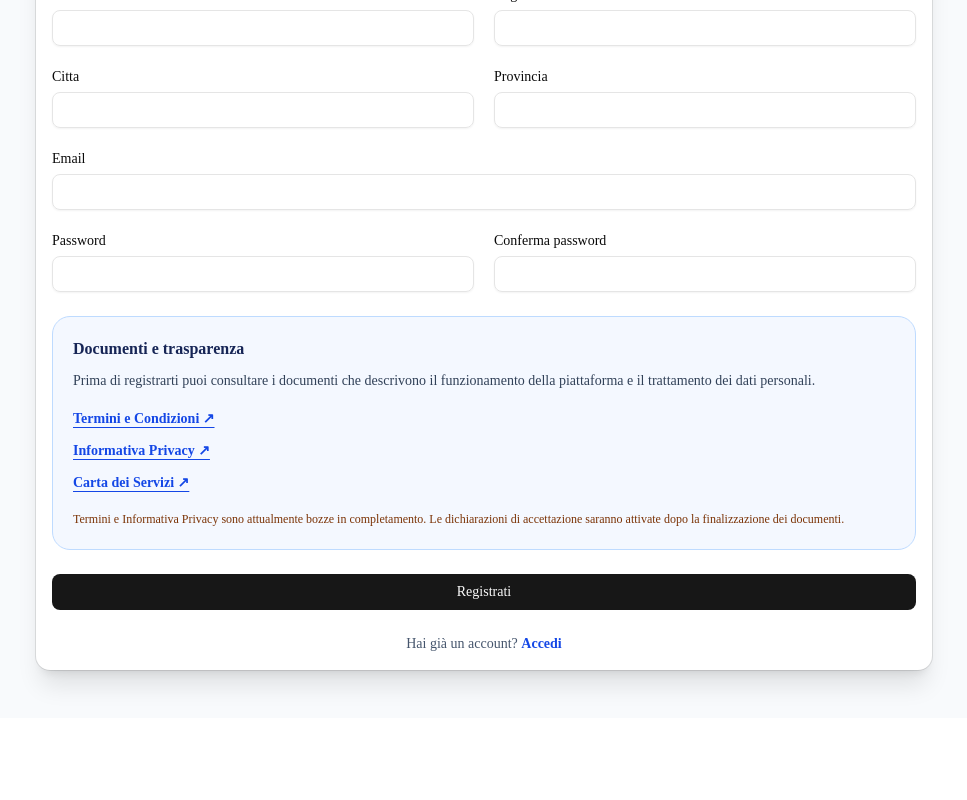
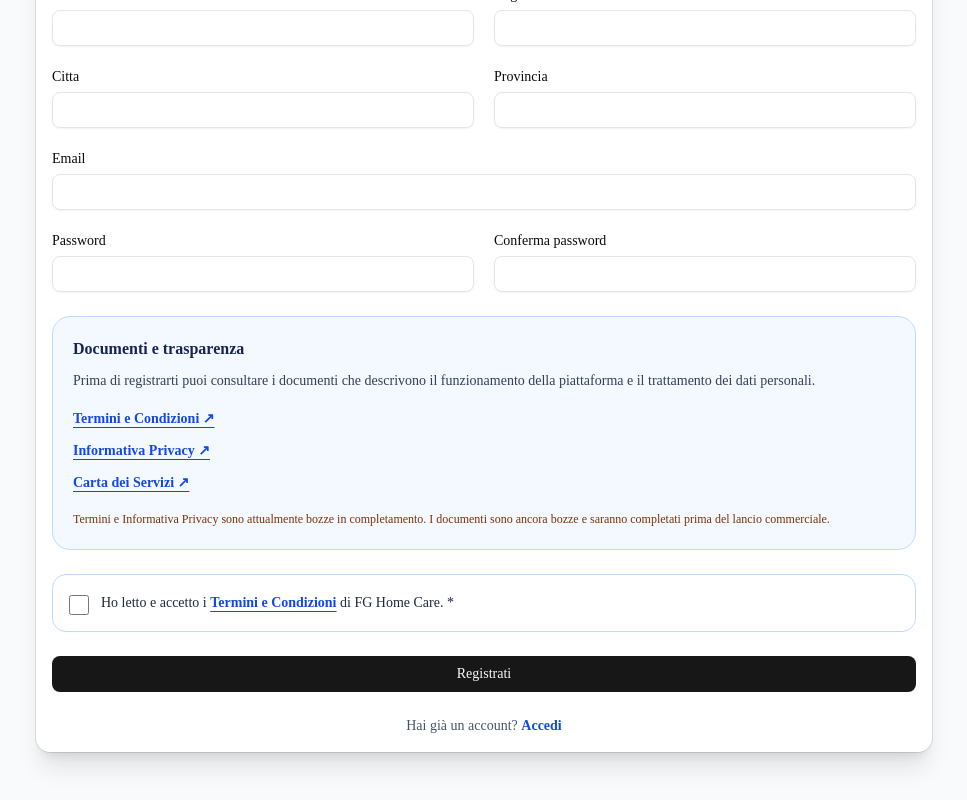
Before and after one commit to Francescogenovese9-oss/fg-home-care, a Next.js app: page /register in a window 1280 px wide. Shown: the part 372-1172 px from the top of the page, without its empty margins (156-1123 px from the left). Before the commit the page ends 1090 px from the top, so only its background shows below. Built offline with nearby package versions, Linux system fonts and the light colour scheme.

Commit message:
Add required terms checkbox on signup

```diff
--- a/components/auth/RegisterForm.tsx
+++ b/components/auth/RegisterForm.tsx
@@ -51,6 +51,7 @@ export default function RegisterForm() {
       password: "",
       confirmPassword: "",
       role: "PATIENT",
+      acceptTerms: false,
       city: "",
       province: "",
       profession: "",
@@ -446,9 +447,20 @@ export default function RegisterForm() {
             </ul>
             <p className="mt-4 text-xs leading-5 text-amber-900">
               Termini e Informativa Privacy sono attualmente bozze in completamento.
-              Le dichiarazioni di accettazione saranno attivate dopo la finalizzazione dei documenti.
+              I documenti sono ancora bozze e saranno completati prima del lancio commerciale.
             </p>
           </section>
+
+          <div className="rounded-xl border border-blue-200 bg-white p-4">
+            <label htmlFor="acceptTerms" className="flex cursor-pointer items-start gap-3 text-sm leading-6 text-slate-800">
+              <input id="acceptTerms" type="checkbox" className="mt-1 h-5 w-5 shrink-0 accent-blue-700" {...register("acceptTerms")} />
+              <span>Ho letto e accetto i{" "}
+                <Link href="/termini-e-condizioni" target="_blank" rel="noopener noreferrer" className="font-semibold text-blue-700 underline underline-offset-4">Termini e Condizioni</Link>
+                {" "}di FG Home Care. *
+              </span>
+            </label>
+            {errors.acceptTerms && <p role="alert" className="mt-2 text-sm text-red-600">{errors.acceptTerms.message}</p>}
+          </div>
 
           {serverError && (
             <div
```
